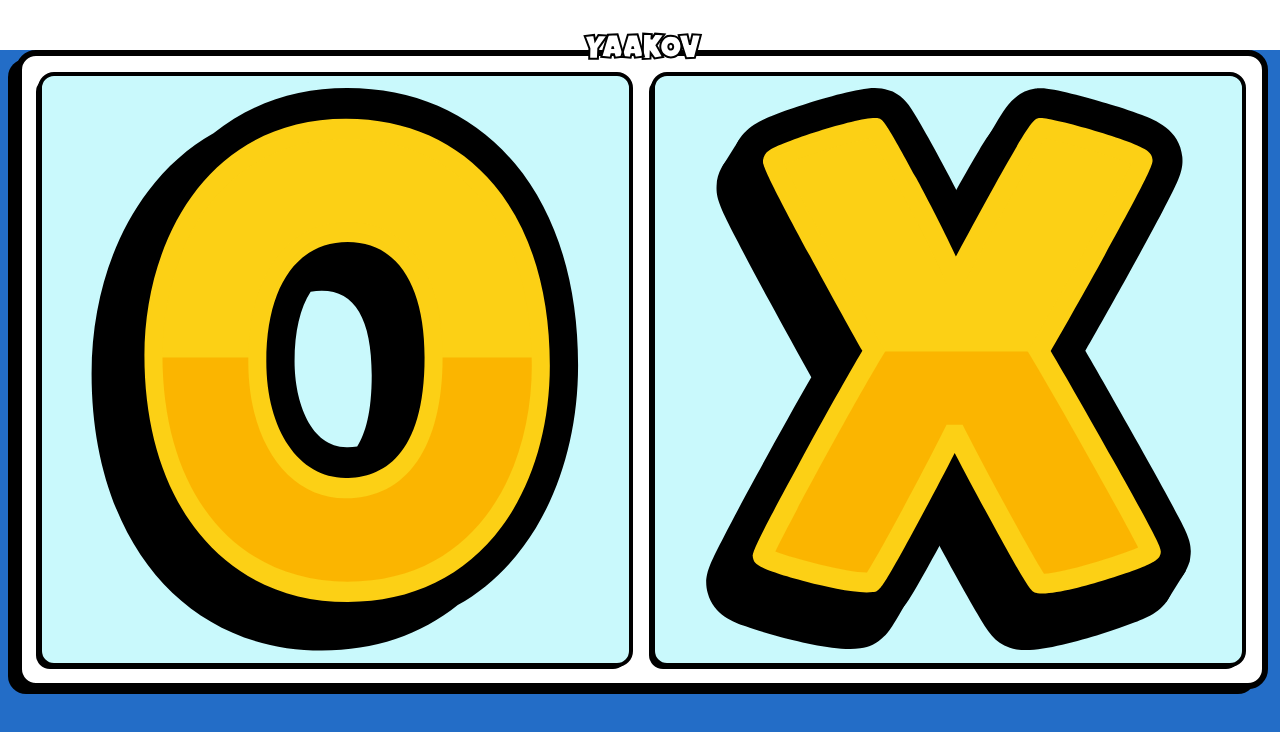
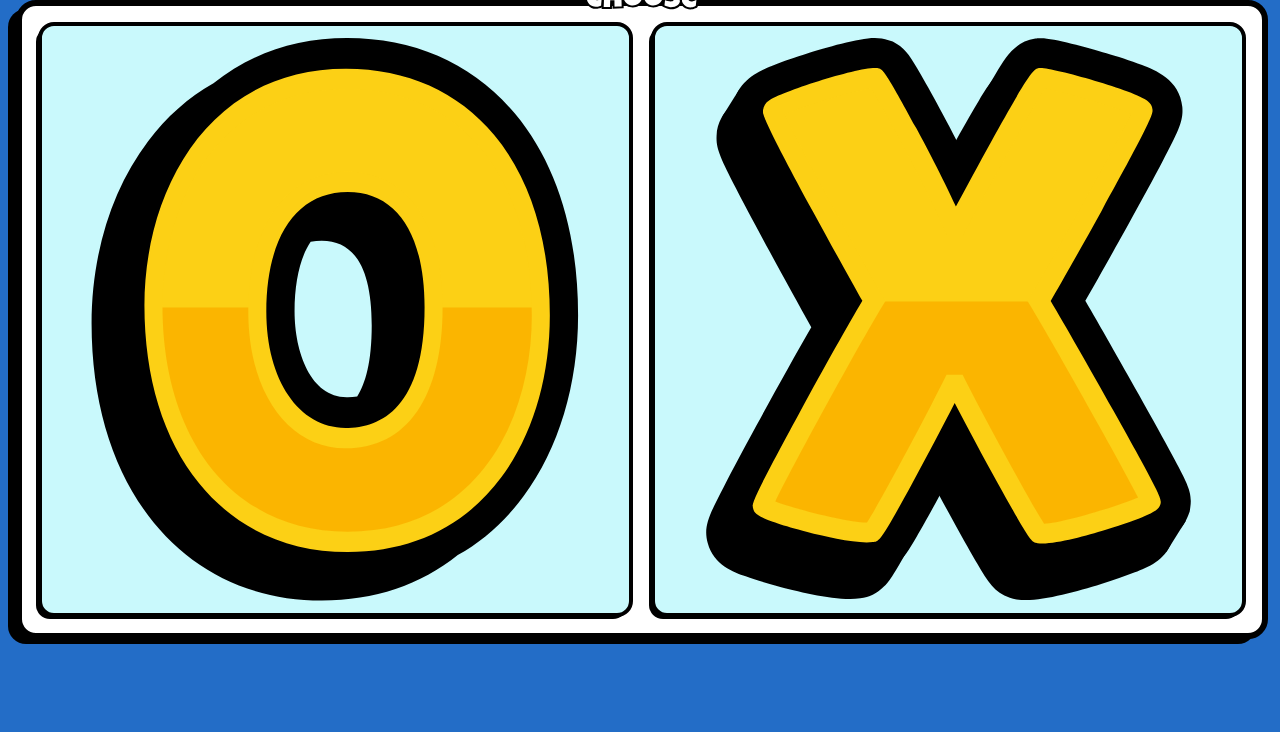
Before and after one commit to Tal-Benadon/TicTacToe-websocket-client, a React (Vite) app: page /ChoosePlayer in a window 1280 px wide. Shown: the top 732 px of the page. Built offline with nearby package versions, Linux system fonts and the light colour scheme.

Commit message:
changes to html, body, #root div, organized length in menu and a bit in join game

```diff
--- a/src/Pages/JoinGame/style.module.scss
+++ b/src/Pages/JoinGame/style.module.scss
@@ -1,11 +1,13 @@
 .JoinGame {
+    display: flex;
+    flex-direction: column;
+    height: 100%;
 
     .content {
         display: flex;
         flex-direction: column;
         justify-content: center;
         align-items: center;
-        width: 100%;
 
         .OR {
             display: flex;
--- a/src/Pages/Menu/index.jsx
+++ b/src/Pages/Menu/index.jsx
@@ -4,12 +4,14 @@ import Button from '../../componnents/Button';
 
 export default function Menu() {
     return (
-        <div className={styles.Menu}>
-            <img src="620af74ff1676949d91804882a8c5bab.png" alt="" />
-            <div className={styles.Buttons}>
-                <Button text='PLAY SOLO' />
+        <div className={styles.menuContainer}>
+            <div className={styles.Menu}>
+                <img src="620af74ff1676949d91804882a8c5bab.png" alt="" />
+                <div className={styles.Buttons}>
+                    <Button text='PLAY SOLO' />
 
-                <Button text='PLAY WITH FRIEND' Navigate={'/JoinGame'} />
+                    <Button text='PLAY WITH FRIEND' Navigate={'/JoinGame'} />
+                </div>
             </div>
         </div>
     )
--- a/src/Pages/Menu/style.module.scss
+++ b/src/Pages/Menu/style.module.scss
@@ -1,10 +1,14 @@
+.menuContainer {
+    flex: 1;
+}
+
 .Menu {
     height: 100%;
     display: flex;
     flex-direction: column;
     justify-content: center;
     align-items: center;
-
+    flex: 1;
 
     img {
         position: fixed;
--- a/src/componnents/WhiteWrapperBox/index.jsx
+++ b/src/componnents/WhiteWrapperBox/index.jsx
@@ -1,6 +1,6 @@
 import React from 'react'
 import styles from './styles.module.scss'
-export default function WhiteWrapperBox({ children, title = 'YAAKOV', style = {} }) {
+export default function WhiteWrapperBox({ children, title = 'Choose', style = {} }) {
 
     return (
         <div className={styles.wrapperContainer} style={{ ...style }}>
--- a/src/componnents/WhiteWrapperBox/styles.module.scss
+++ b/src/componnents/WhiteWrapperBox/styles.module.scss
@@ -1,7 +1,7 @@
 @import '../../vars';
 
 .wrapperContainer {
-    margin-top: 50px; //TEMPORARY
+    // margin-top: 50px; //TEMPORARY
     background-color: $WrapperBgColor;
     position: relative;
     margin-left: 16px;
--- a/src/index.scss
+++ b/src/index.scss
@@ -6,6 +6,24 @@
   box-sizing: border-box;
   margin: 0;
   padding: 0;
+}
+
+
+html,
+body {
+  height: 100%;
+
+}
+
+
+body {
+  background-color: $MainBgColor;
+}
+
+#root {
+  height: 100%;
+  display: flex;
+  flex-direction: column;
 }
 
 .container {
--- a/src/layout/index.jsx
+++ b/src/layout/index.jsx
@@ -3,10 +3,12 @@ import styles from './style.module.scss';
 import { Outlet } from "react-router-dom";
 
 
-export default function index() {
+export default function Layout() {
   return (
-    <div className={styles.Layout}>
-     <Outlet/>
+    <div className={styles.appLayoutContainer}>
+      <Outlet />
     </div>
+
+
   )
 }
--- a/src/layout/style.module.scss
+++ b/src/layout/style.module.scss
@@ -1,6 +1,12 @@
 @import '../vars';
 
-.Layout {
-    height: 100vh;
-    background-color: $MainBgColor;
+// .Layout {
+//     height: 100vh;
+//     background-color: $MainBgColor;
+// }
+.appLayoutContainer {
+    display: flex;
+    flex-direction: column;
+    height: 100%;
+    width: 100%;
 }
--- a/src/pages/ChoosePlayerPage/index.jsx
+++ b/src/pages/ChoosePlayerPage/index.jsx
@@ -1,5 +1,5 @@
 import React, { useState } from 'react'
-
+import styles from './styles.module.scss'
 import SymbolButton from '../../componnents/SymbolButton'
 import WhiteWrapperBox from '../../componnents/WhiteWrapperBox'
 
@@ -8,11 +8,13 @@ export default function ChoosePlayerPage() {
     const [isClicked, setIsClicked] = useState(false)
 
     return (
+        <div className={styles.choosePlayerContainer}>
             <WhiteWrapperBox style={
                 { padding: '16px', display: 'flex', gap: '18px' }
             }>
                 <SymbolButton symbol={"O"} chosen={chosen} setChosen={setChosen} isClicked={isClicked} setIsClicked={setIsClicked} id={"O"} />
                 <SymbolButton symbol={"X"} chosen={chosen} setChosen={setChosen} isClicked={isClicked} setIsClicked={setIsClicked} id={"X"} />
             </WhiteWrapperBox>
+        </div>
     )
 }
--- a/src/pages/ChoosePlayerPage/styles.module.scss
+++ b/src/pages/ChoosePlayerPage/styles.module.scss
@@ -0,0 +1,5 @@
+.choosePlayerContainer {
+    width: 100%;
+    height: 100%;
+
+}
```
Also changed, not shown: src/Pages/Welcome/index.jsx (+4 -4 lines), src/main.jsx (+8 -7 lines). Lines whose indentation alone changed are shown as unchanged.
